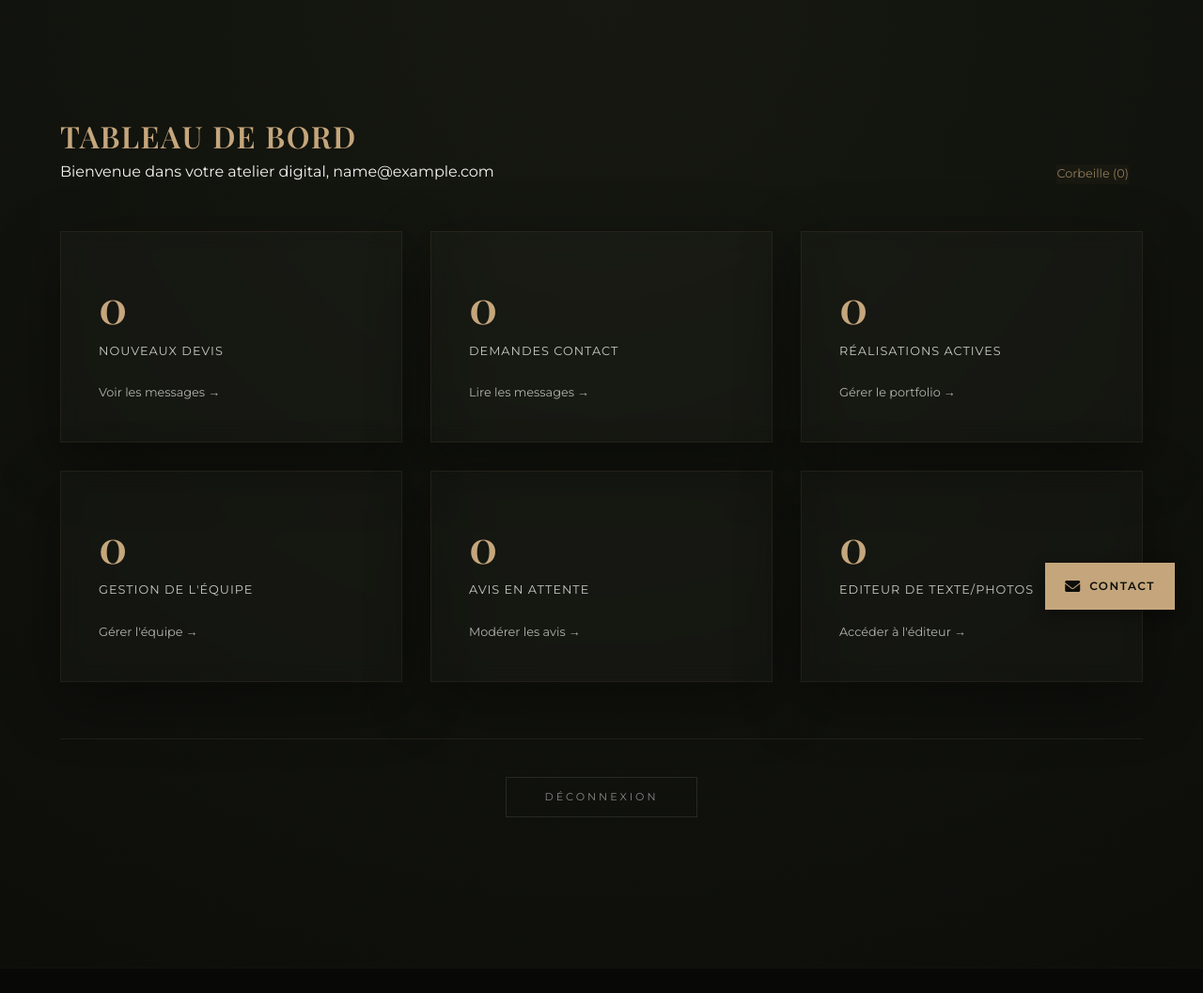
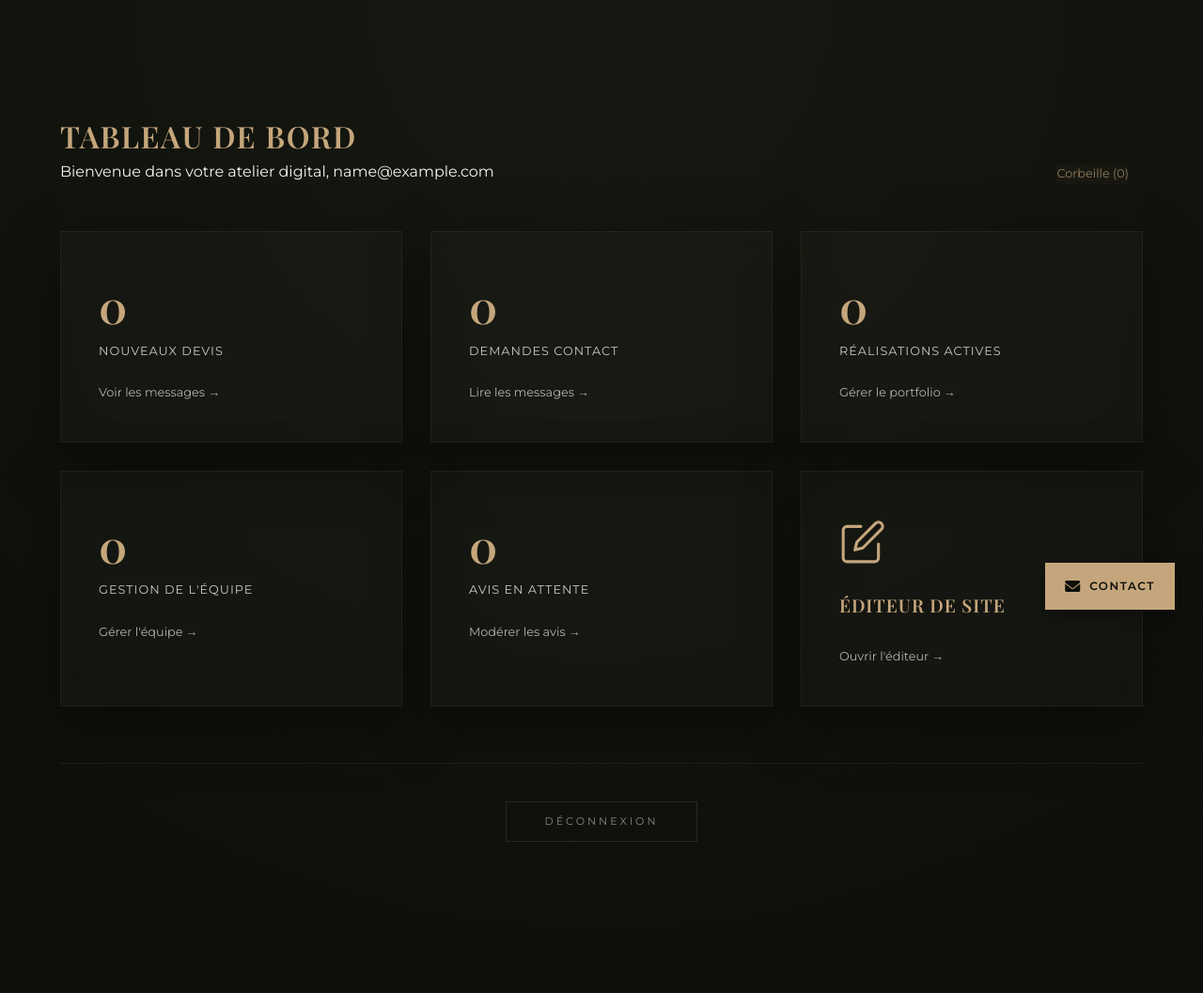
Before and after one commit to Felipe4565/IEB, a PHP site: page /admin/index.php in a window 1280 px wide. Shown: the part 121-1178 px from the top of the page at 94% size. Run offline with PHP 8.4, Linux system fonts and the light colour scheme; the visitor is signed in with stand-in values (Sample User, id 1); data that the repository does not hold is empty; some web fonts are replaced.

Commit message:
page admin corrigé

```diff
--- a/src/admin/index.php
+++ b/src/admin/index.php
@@ -81,21 +81,28 @@ include('../includes/header.php');
                 </div>
             </div>
 
-            <!-- Carte Avis -->
             <div class="card-premium">
-                <h3 style="color: var(--gold-accent);"><?= $nb_avis ?></h3>
+                <h3 style="color: var(--gold-accent);"><?= $nb_avis_alerte ?></h3>
                 <p>Avis en attente</p>
                 <div style="margin-top: 20px;">
                     <a href="avis.php" class="btn-action">Modérer les avis →</a>
                 </div>
             </div>
 
-            <!-- Carte Editeur -->
             <div class="card-premium">
-                <h3 style="color: var(--gold-accent);"><?= $nb_avis ?></h3>
-                <p>Editeur de texte/photos</p>
-                <div style="margin-top: 20px;">
-                    <a href="editeur.php" class="btn-action">Accéder à l'éditeur →</a>
+                <div class="card-icon" style="margin-top: 10px; margin-bottom: 20px;">
+                    <svg width="50" height="50" viewBox="0 0 24 24" fill="none" stroke="var(--gold-accent)" stroke-width="1.5" stroke-linecap="round" stroke-linejoin="round">
+                        <path d="M11 4H4a2 2 0 0 0-2 2v14a2 2 0 0 0 2 2h14a2 2 0 0 0 2-2v-7"></path>
+                        <path d="M18.5 2.5a2.121 2.121 0 0 1 3 3L12 15l-4 1 1-4 9.5-9.5z"></path>
+                    </svg>
+                </div>
+
+                <h3 style="color: var(--gold-accent); font-size: 1.2rem; text-transform: uppercase; letter-spacing: 1px;">
+                    Éditeur de Site
+                </h3>
+
+                <div style="margin-top: 25px;">
+                    <a href="editeur.php" class="btn-action">Ouvrir l'éditeur →</a>
                 </div>
             </div>
 
```
